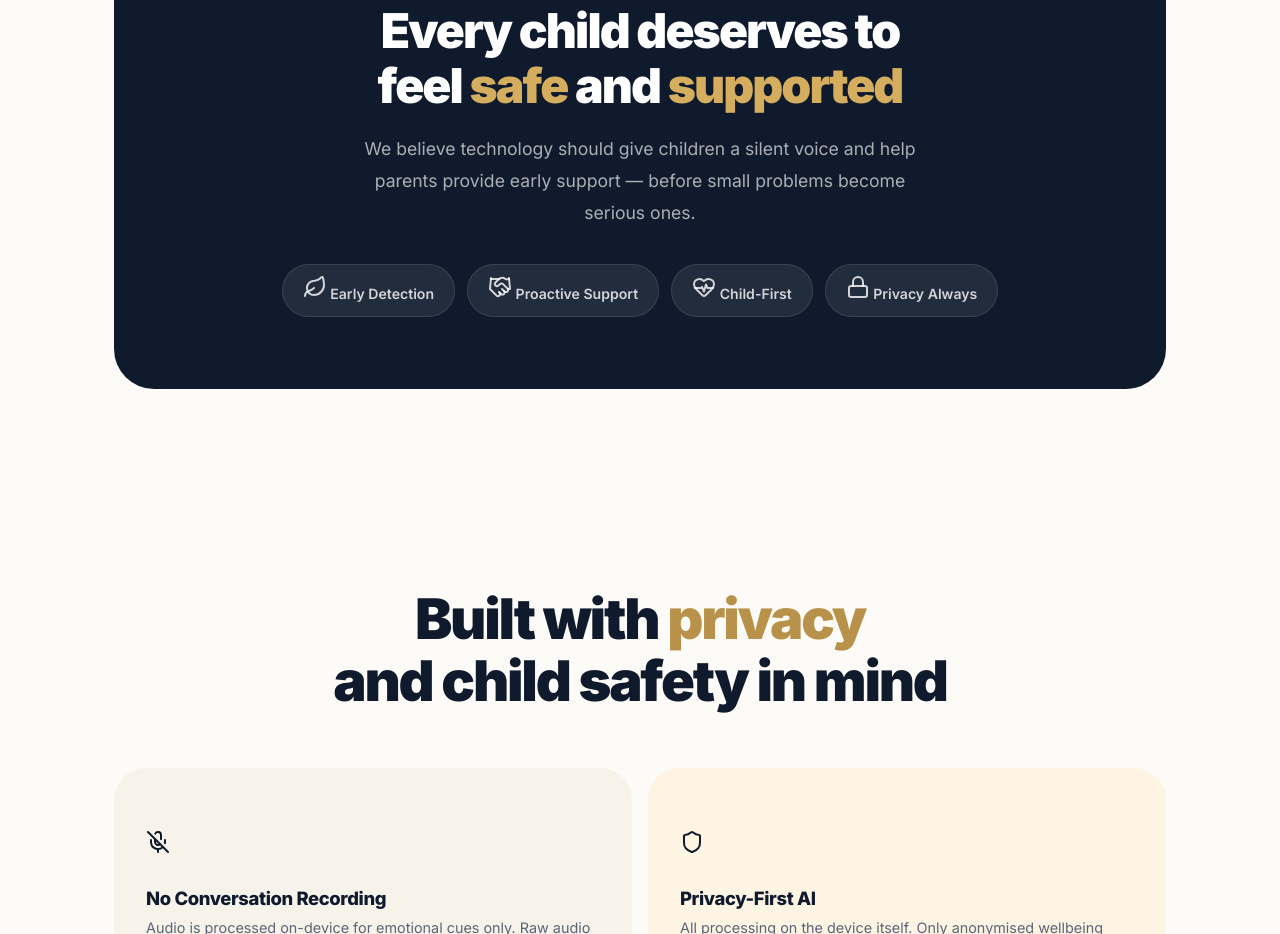
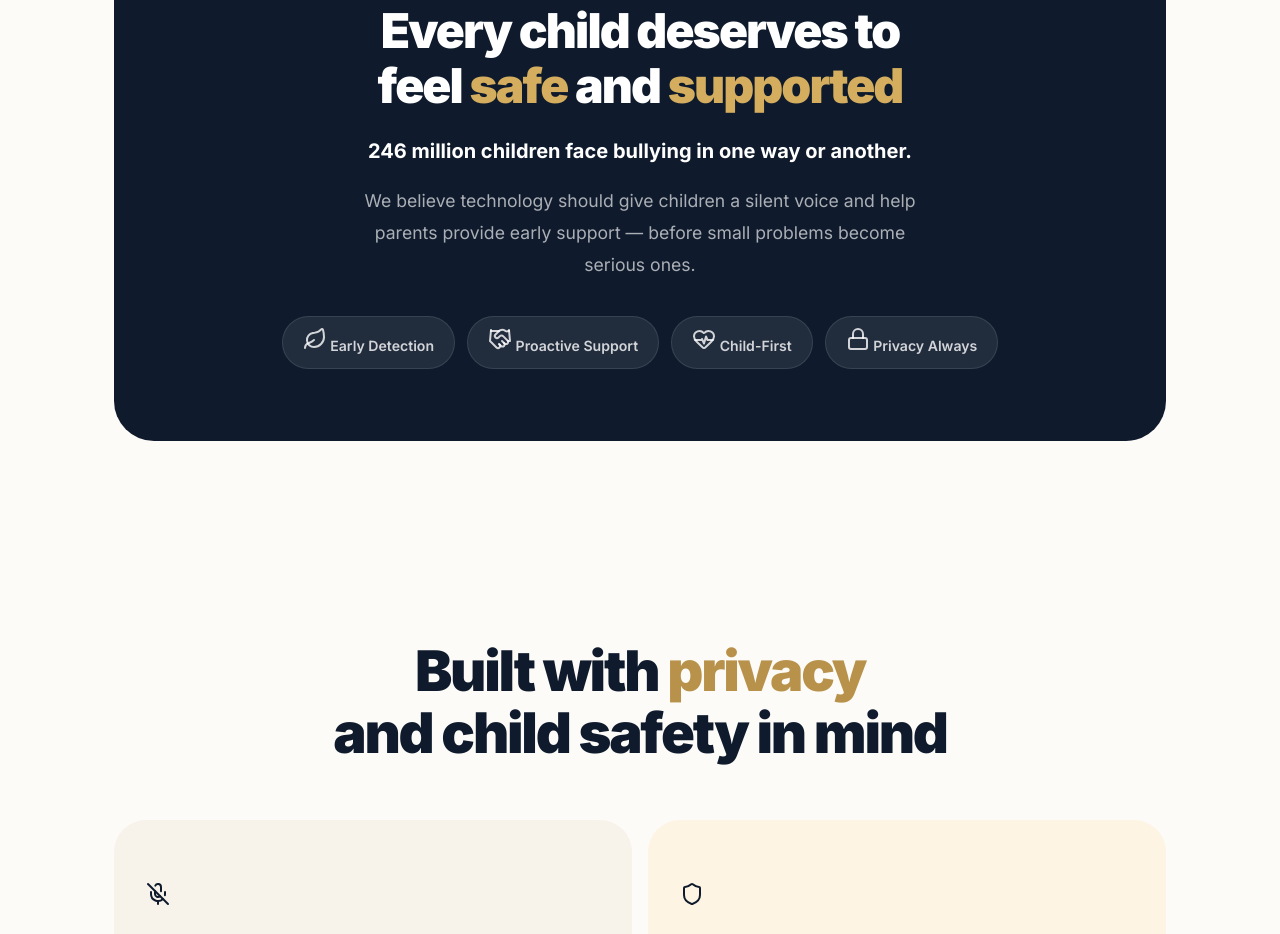
Before and after one commit to vaasuchhabra/Guard, a website: page public/index.html in a window 1280 px wide. Shown: the part 2426-3360 px from the top of the page. Drawn offline with nearby package versions, Linux system fonts and the light colour scheme.

Commit message:
Add bullying statistic to vision section

```diff
--- a/public/index.html
+++ b/public/index.html
@@ -168,6 +168,7 @@
                     feel <span class="highlight">safe</span> and <span class="highlight">supported</span>
                 </h2>
                 <p>
+                    <strong style="color: #fff; display: block; margin-bottom: 16px; font-size: 1.25rem;">246 million children face bullying in one way or another.</strong>
                     We believe technology should give children a silent voice
                     and help parents provide early support — before small
                     problems become serious ones.
```
